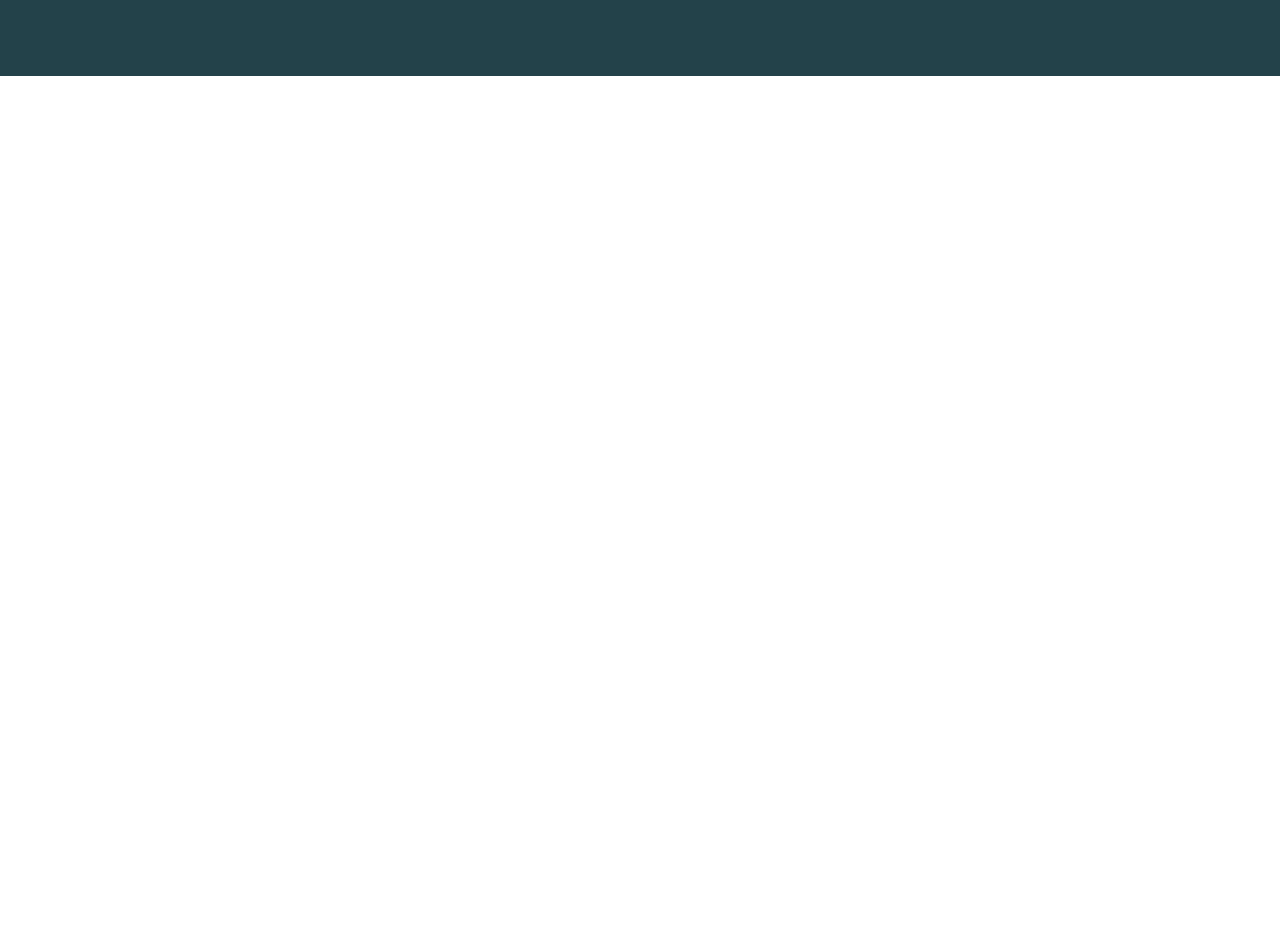
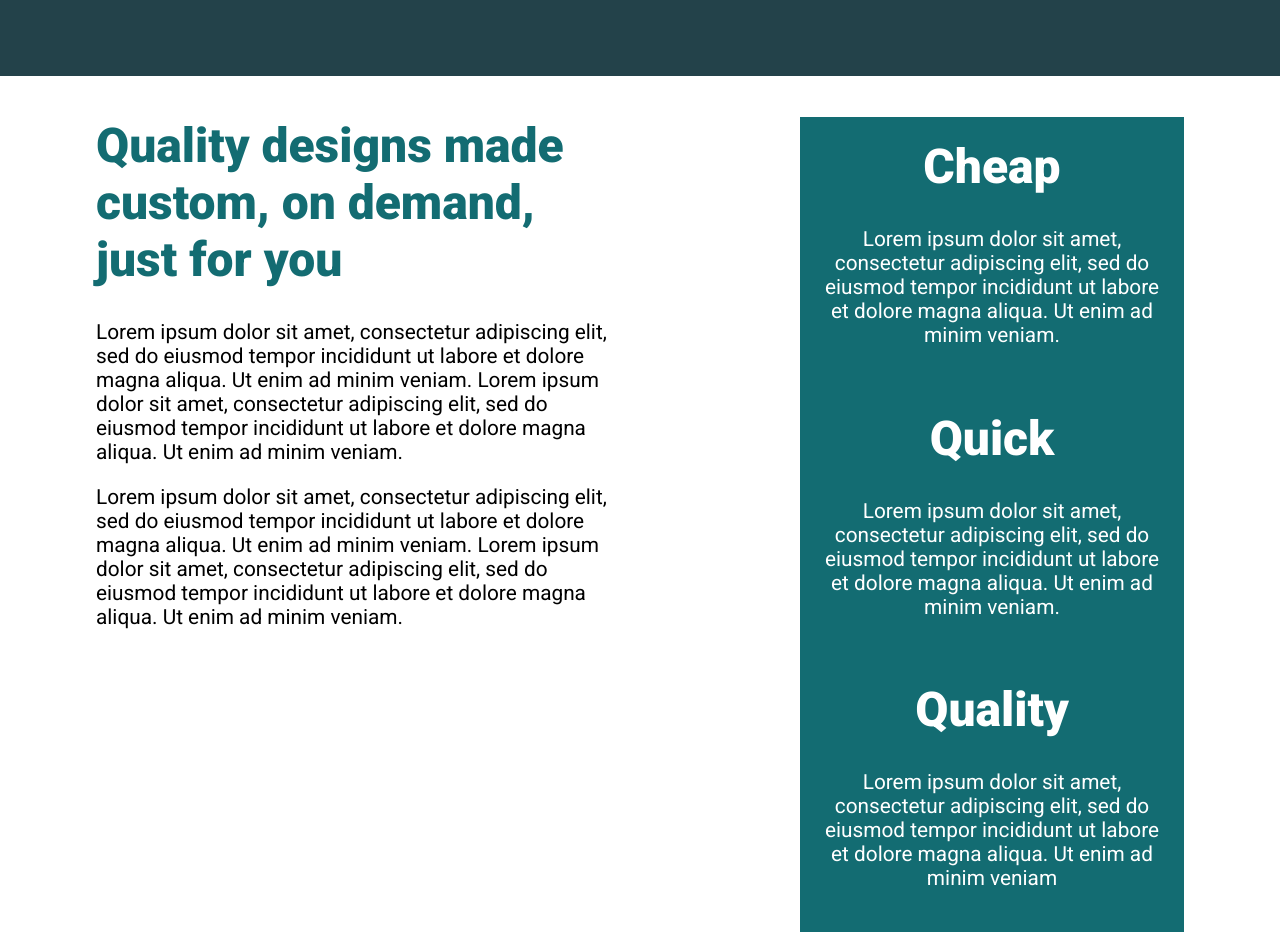
Before and after one commit to Martnez/learning-Css3, a plain HTML site: page challenge 4/index.html in a window 1280 px wide. Shown: the part 460-1392 px from the top of the page. Before the commit the page ends 800 px from the top, so only its background shows below. Drawn offline with Linux system fonts and the light colour scheme.

Commit message:
challenge 4.2

```diff
--- a/challenge 4/index.html
+++ b/challenge 4/index.html
@@ -1,24 +1,76 @@
 <!DOCTYPE html>
 <html lang="en">
   <head>
-    <meta charset="UTF-8">
-    <meta name="viewport" content="width=device-width, initial-scale=1.0">
+    <meta charset="UTF-8" />
+    <meta name="viewport" content="width=device-width, initial-scale=1.0" />
     <title>Conquering Rsponsive Layouts</title>
-    <link href="https://fonts.googleapis.com/css2?family=Roboto:wght@400;900&display=swap" rel="stylesheet">
-    <link rel="stylesheet" href="style.css">
+    <link
+      href="https://fonts.googleapis.com/css2?family=Roboto:wght@400;900&display=swap"
+      rel="stylesheet"
+    />
+    <link rel="stylesheet" href="style.css" />
   </head>
   <body>
     <div class="hero">
       <div class="container row">
         <div class="hero__text">
           <h1>Responsive layouts don’t have to be a struggle</h1>
-                <p>Lorem ipsum dolor sit amet, consectetur adipiscing elit, sed do eiusmod tempor incididunt ut labore et dolore magna aliqua. Ut enim ad minim veniam.</p>
+          <p>
+            Lorem ipsum dolor sit amet, consectetur adipiscing elit, sed do
+            eiusmod tempor incididunt ut labore et dolore magna aliqua. Ut enim
+            ad minim veniam.
+          </p>
           <a href="#" class="btn">I want to learn</a>
+        </div>
+        <div class="hero__img">
+          <img src="./img/hero-img.jpg" alt="hero-img" />
         </div>
       </div>
     </div>
-
-
-
+    <div class="section">
+      <div class="right-section">
+        <h1>Quality designs made custom, on demand, just for you</h1>
+        <p>
+          Lorem ipsum dolor sit amet, consectetur adipiscing elit, sed do
+          eiusmod tempor incididunt ut labore et dolore magna aliqua. Ut enim ad
+          minim veniam. Lorem ipsum dolor sit amet, consectetur adipiscing elit,
+          sed do eiusmod tempor incididunt ut labore et dolore magna aliqua. Ut
+          enim ad minim veniam.
+        </p>
+        <p>
+          Lorem ipsum dolor sit amet, consectetur adipiscing elit, sed do
+          eiusmod tempor incididunt ut labore et dolore magna aliqua. Ut enim ad
+          minim veniam. Lorem ipsum dolor sit amet, consectetur adipiscing elit,
+          sed do eiusmod tempor incididunt ut labore et dolore magna aliqua. Ut
+          enim ad minim veniam.
+        </p>
+      </div>
+      <div class="left-section">
+        <div class="upper__row">
+          <h1>Cheap</h1>
+          <p>
+            Lorem ipsum dolor sit amet, consectetur adipiscing elit, sed do
+            eiusmod tempor incididunt ut labore et dolore magna aliqua. Ut enim
+            ad minim veniam.
+          </p>
+        </div>
+        <div class="mid__row">
+          <h1>Quick</h1>
+          <p>
+            Lorem ipsum dolor sit amet, consectetur adipiscing elit, sed do
+            eiusmod tempor incididunt ut labore et dolore magna aliqua. Ut enim
+            ad minim veniam.
+          </p>
+        </div>
+        <div class="lower__row">
+          <h1>Quality</h1>
+          <p>
+            Lorem ipsum dolor sit amet, consectetur adipiscing elit, sed do
+            eiusmod tempor incididunt ut labore et dolore magna aliqua. Ut enim
+            ad minim veniam
+          </p>
+        </div>
+      </div>
+    </div>
   </body>
 </html>
--- a/challenge 4/style.css
+++ b/challenge 4/style.css
@@ -12,13 +12,15 @@
 
 */
 
-*, *::before, *::after {
+*,
+*::before,
+*::after {
   box-sizing: border-box;
 }
 
 body {
   margin: 0;
-    font-family: 'Roboto', sans-serif;
+  font-family: "Roboto", sans-serif;
   font-size: 1.3rem;
 }
 
@@ -57,8 +59,8 @@ h1 {
 
 .hero {
   padding: 100px 0;
-    background-color: #23424A;
-    color: #FFF;
+  background-color: #23424a;
+  color: #fff;
 }
 
 .hero__text {
@@ -78,14 +80,36 @@ h1 {
   display: inline-block;
   text-decoration: none;
   text-transform: uppercase;
-    color: #23424A;
+  color: #23424a;
   font-weight: 900;
-    background-color: #38CFD9;
-    padding: .75em 2em;
+  background-color: #38cfd9;
+  padding: 0.75em 2em;
   border-radius: 100px;
 }
 
 .btn:hover,
 .btn:focus {
-    opacity: .75;
+  opacity: 0.75;
 }
+.section {
+  display: flex;
+  margin-top: 2em;
+  justify-content: space-around;
+}
+.right-section {
+  flex-basis: 40%;
+}
+.right-section h1 {
+  color: #136c72;
+}
+.left-section {
+  background-color: #136c72;
+  color: white;
+  flex-basis: 30%;
+}
+.upper__row,
+.mid__row,
+.lower__row {
+  text-align: center;
+  padding: 1em;
+}
```
Lines whose indentation alone changed are shown as unchanged.
